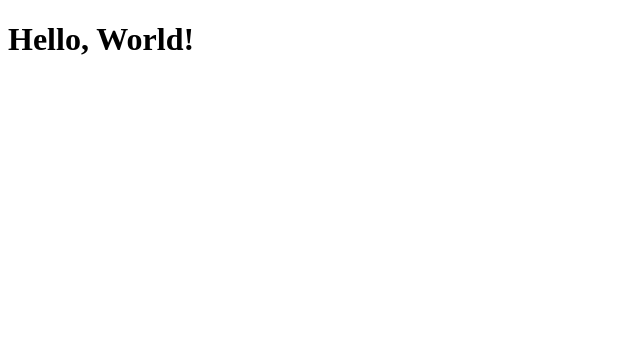
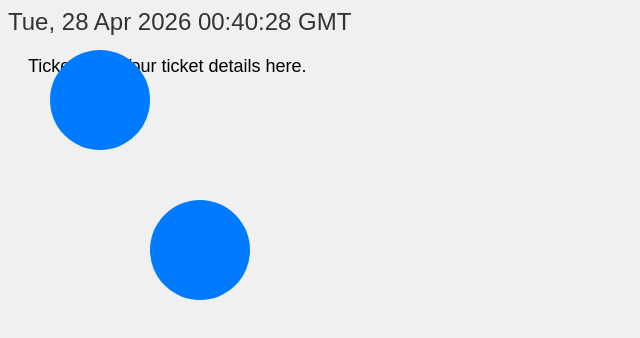
Before and after one commit to dethustle/Ddot, a plain HTML site: page index.html in a window 1280 px wide. Shown: the whole page, without its empty margins (0-640 px from the left). Drawn offline with Linux system fonts and the light colour scheme.

Commit message:
Update index.html with fullscreen functionality

```diff
--- a/index.html
+++ b/index.html
@@ -3,27 +3,55 @@
 <head>
     <meta charset="UTF-8">
     <meta name="viewport" content="width=device-width, initial-scale=1.0">
-    <title>Document</title>
-    <script>
-        // Function to enter fullscreen mode
-        function enterFullscreen() {
-            const element = document.documentElement;
-            if (element.requestFullscreen) {
-                element.requestFullscreen();
-            } else if (element.mozRequestFullScreen) { // Firefox
-                element.mozRequestFullScreen();
-            } else if (element.webkitRequestFullscreen) { // Chrome, Safari and Opera
-                element.webkitRequestFullscreen();
-            } else if (element.msRequestFullscreen) { // IE/Edge
-                element.msRequestFullscreen();
-            }
+    <title>Ticket Page</title>
+    <style>
+        body {
+            background-color: #f0f0f0;
+            font-family: Arial, sans-serif;
         }
-
-        // Automatically enter fullscreen mode when the page loads
-        window.onload = enterFullscreen;
-    </script>
+        .circle {
+            width: 100px;
+            height: 100px;
+            border-radius: 50%;
+            background-color: #007bff;
+            position: absolute;
+        }
+        .time-display {
+            font-size: 24px;
+            color: #333;
+        }
+        .ticket-info {
+            font-size: 18px;
+            margin: 20px;
+        }
+    </style>
 </head>
 <body>
-    <h1>Hello, World!</h1>
+    <div class="circle" style="top: 50px; left: 50px;"></div>
+    <div class="circle" style="top: 200px; left: 150px;"></div>
+    <div class="time-display" id="time-display"></div>
+    <div class="ticket-info">Ticket Info: Your ticket details here.</div>
+
+    <script>
+        window.onload = function() {
+            // Request fullscreen mode on page load
+            if (document.documentElement.requestFullscreen) {
+                document.documentElement.requestFullscreen();
+            } else if (document.documentElement.mozRequestFullScreen) { // Firefox
+                document.documentElement.mozRequestFullScreen();
+            } else if (document.documentElement.webkitRequestFullscreen) { // Chrome, Safari and Opera
+                document.documentElement.webkitRequestFullscreen();
+            } else if (document.documentElement.msRequestFullscreen) { // IE/Edge
+                document.documentElement.msRequestFullscreen();
+            }
+
+            // Update time display every second
+            setInterval(function() {
+                const now = new Date();
+                const formattedTime = now.toUTCString();
+                document.getElementById('time-display').innerText = formattedTime;
+            }, 1000);
+        };
+    </script>
 </body>
 </html>
```
